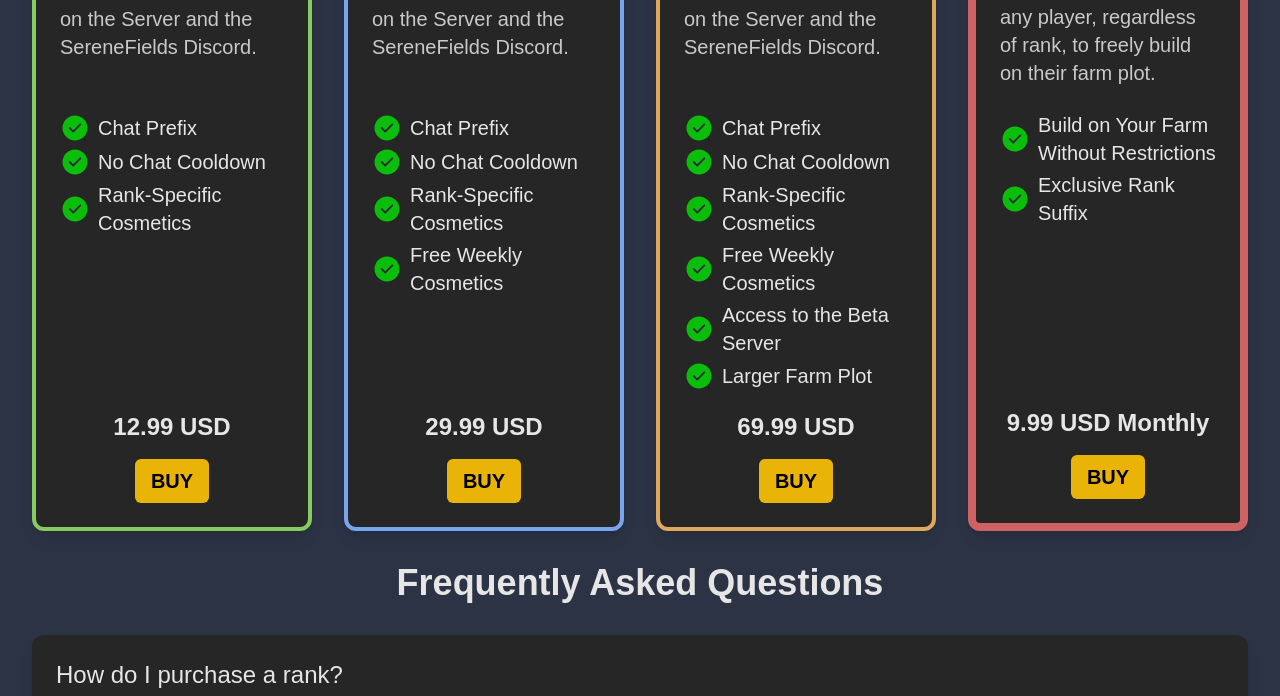
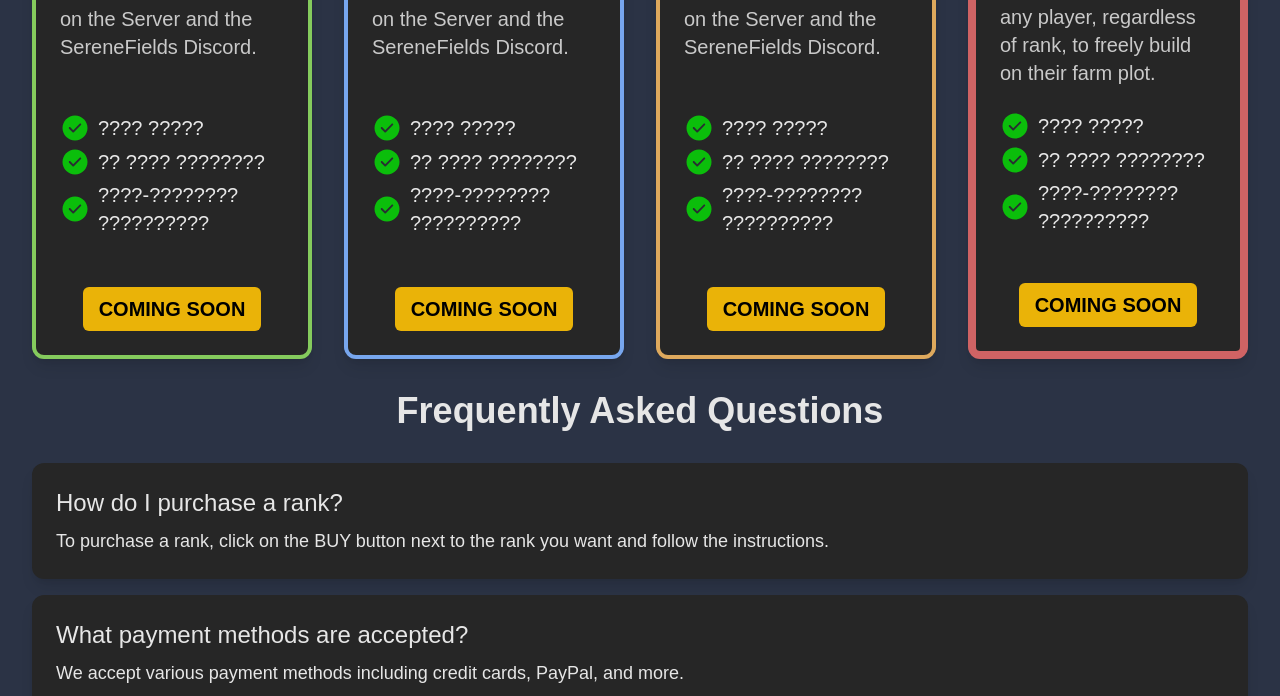
Before and after one commit to Morticzek/serenefields-website, an Astro site: page /store in a window 1280 px wide. Shown: the part 667-1363 px from the top of the page. Built offline with nearby package versions, Linux system fonts and the light colour scheme; Astro itself is replaced by a stand-in of ours; a web font is replaced by a local one.

Commit message:
Store page censor

```diff
--- a/src/components/ui/store/ProductCard.astro
+++ b/src/components/ui/store/ProductCard.astro
@@ -26,7 +26,7 @@ import { Image } from "astro:assets";
     <div class="text-center">
         {oldPrice && <p class="line-through text-lg text-red-500">{oldPrice}</p>}
         <p class="text-2xl font-semibold">{newPrice}</p>
-        <button class="mt-4 bg-yellow-500 hover:bg-yellow-300 text-black px-4 py-2 font-bold text-xl rounded-md transition-colors duration-300 ease-in-out">BUY</button>
+        <button class="mt-4 bg-yellow-500 hover:bg-yellow-300 text-black px-4 py-2 font-bold text-xl rounded-md transition-colors duration-300 ease-in-out">COMING SOON</button>
     </div>
 </div>
 
--- a/src/pages/store.astro
+++ b/src/pages/store.astro
@@ -17,16 +17,16 @@ const products = [
         name: 'Lord',
         description: 'Receive the Lord Rank on the Server and the SereneFields Discord.',
         //oldPrice: '17.99 USD',
-        newPrice: '12.99 USD',
+        // newPrice: '12.99 USD',
         // newPrice: '??.?? USD',
         image: Tier1,
         perks: [
-            'Chat Prefix',
-            'No Chat Cooldown',
-            'Rank-Specific Cosmetics',
-            // '???? ?????',
-            // '?? ???? ????????',
-            // '????-???????? ??????????'
+            // 'Chat Prefix',
+            // 'No Chat Cooldown',
+            // 'Rank-Specific Cosmetics',
+            '???? ?????',
+            '?? ???? ????????',
+            '????-???????? ??????????'
         ],
         color: "text-[#85cb5d]",
         border: "border-[#85cb5d]"
@@ -35,18 +35,17 @@ const products = [
         name: 'Baron',
         description: 'Receive the Baron Rank on the Server and the SereneFields Discord.',
         //oldPrice: '35.99 USD',
-        newPrice: '29.99 USD',
+        // newPrice: '29.99 USD',
         // newPrice: '??.?? USD',
         image: Tier2,
         perks: [
-            'Chat Prefix',
-            'No Chat Cooldown',
-            'Rank-Specific Cosmetics',
-            'Free Weekly Cosmetics',
-            // '???? ?????',
-            // '?? ???? ????????',
-            // '????-???????? ??????????',
-            // '???? ?????? ??????????'
+            // 'Chat Prefix',
+            // 'No Chat Cooldown',
+            // 'Rank-Specific Cosmetics',
+            // 'Free Weekly Cosmetics',
+            '???? ?????',
+            '?? ???? ????????',
+            '????-???????? ??????????',
         ],
         color: "text-[#77a6ee]",
         border: "border-[#77a6ee]"
@@ -55,22 +54,19 @@ const products = [
         name: 'Duke',
         description: 'Receive the Duke Rank on the Server and the SereneFields Discord.',
         //oldPrice: '53.99 USD',
-        newPrice: '69.99 USD',
+        // newPrice: '69.99 USD',
         // newPrice: '??.?? USD',
         image: Tier3,
         perks: [
-            'Chat Prefix',
-            'No Chat Cooldown',
-            'Rank-Specific Cosmetics',
-            'Free Weekly Cosmetics',
-            'Access to the Beta Server',
-            'Larger Farm Plot',
-            // '???? ?????',
-            // '?? ???? ????????',
-            // '????-???????? ??????????',
-            // '???? ?????? ??????????',
-            // '?????? ?? ??? ??????',
-            // '?????? ???? ????'
+            // 'Chat Prefix',
+            // 'No Chat Cooldown',
+            // 'Rank-Specific Cosmetics',
+            // 'Free Weekly Cosmetics',
+            // 'Access to the Beta Server',
+            // 'Larger Farm Plot',
+            '???? ?????',
+            '?? ???? ????????',
+            '????-???????? ??????????',
         ],
         color: "text-[#dea95d]",
         border: "border-[#dea95d]"
@@ -79,14 +75,15 @@ const products = [
         name: ' Land Grant ️',
         description: 'This subscription allows any player, regardless of rank, to freely build on their farm plot.',
         //oldPrice: '59.99 USD',
-        newPrice: '9.99 USD Monthly',
+        // newPrice: '9.99 USD Monthly',
         // newPrice: '?.?? USD monthly',
         image: Tier4,
         perks: [
-            'Build on Your Farm Without Restrictions',
-            'Exclusive Rank Suffix',
-            // '???? ?? ??? ???? ?????????????',
-            // '????????? ???? ???????',
+            // 'Build on Your Farm Without Restrictions',
+            // 'Exclusive Rank Suffix',
+            '???? ?????',
+            '?? ???? ????????',
+            '????-???????? ??????????',
         ],
         color: "text-[#cf6364]",
         border: "border-[#cf6364] border-8",
```
